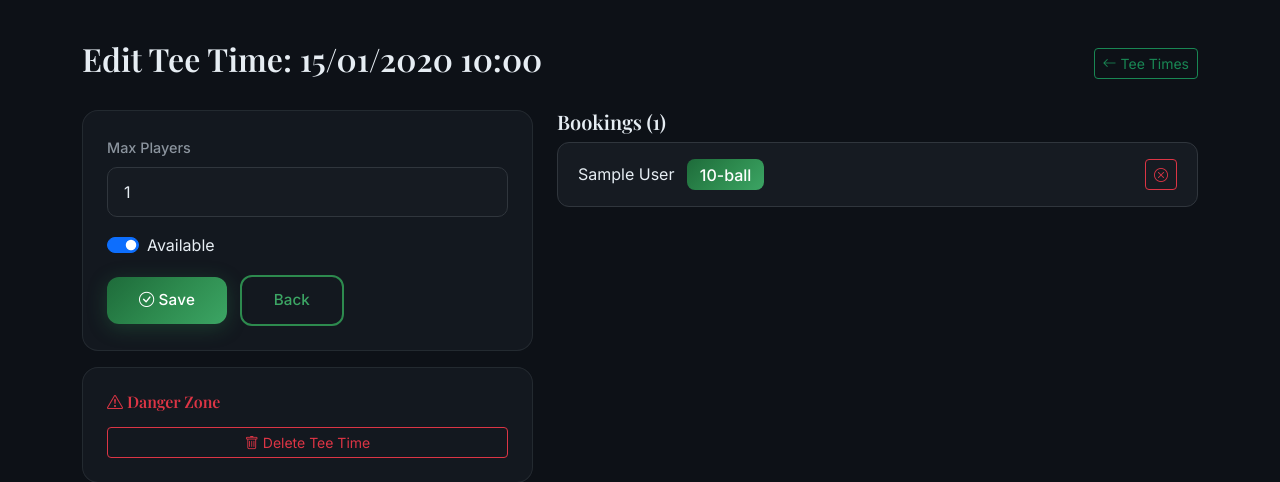
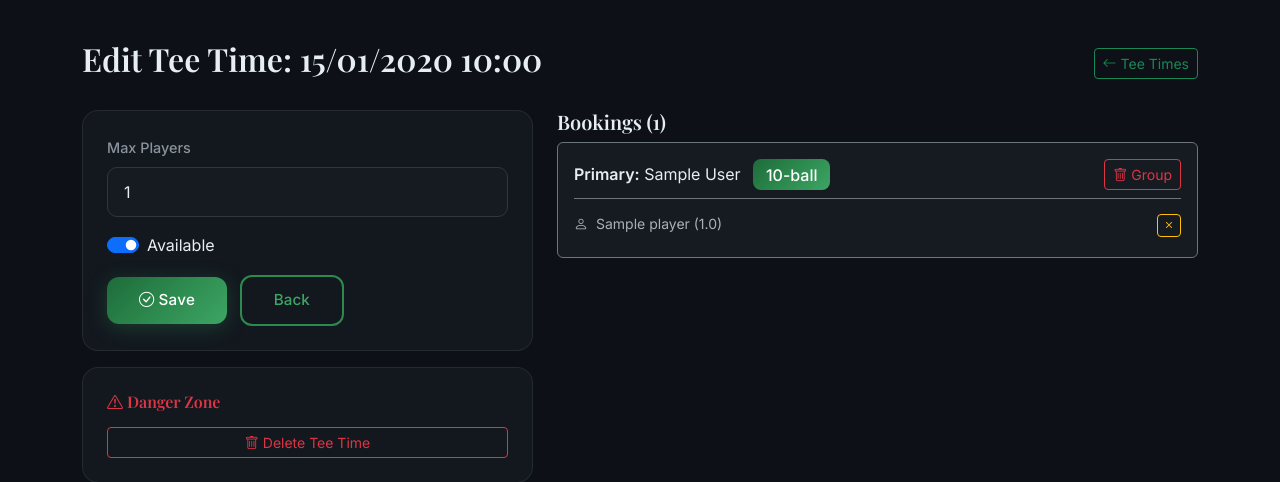
Before and after one commit to ayyadam/golf-web-app, a Flask app: page /admin/tee-times/1/edit in a window 1280 px wide. Shown: the part 60-542 px from the top of the page. Run offline with Flask 3, Linux system fonts and the light colour scheme; a user stored in the database is signed in; tables that the repository leaves empty hold one stand-in row (values such as "Sample post").

Commit message:
Display changes re handicaps

```diff
--- a/app/routes/admin.py
+++ b/app/routes/admin.py
@@ -2,7 +2,7 @@ from flask import Blueprint, render_template, redirect, url_for, flash, request
 from flask_login import current_user
 from ..extensions import db
 from ..models import (
-    Member, TeeTime, GeneralBooking,
+    Member, TeeTime, GeneralBooking, BookingPlayer,
     Competition, CompetitionTeeTime, CompetitionBooking,
     RangeTime, RangeBooking,
     Coach, CoachingTime, CoachingBooking,
@@ -73,6 +73,11 @@ def approve_membership(req_id):
         flash('This request has already been processed.', 'warning')
         return redirect(url_for('admin.membership_requests'))
 
+    handicap = _parse_hcp(request.form.get('handicap'))
+    if handicap is None or not (-10.0 <= handicap <= 54.0):
+        flash('A valid handicap between -10.0 and 54.0 must be provided to approve this membership.', 'danger')
+        return redirect(url_for('admin.membership_requests'))
+
     # Create member from request
     username = f"{req.first_name.lower()}.{req.last_name.lower()}"
     # Handle duplicate usernames
@@ -88,6 +93,7 @@ def approve_membership(req_id):
         email=req.email,
         telephone=req.telephone,
         username=username,
+        handicap=handicap,
         membership_type=req.membership_type,
         membership_start=date.today(),
     )
@@ -132,14 +138,16 @@ def manage_members():
         handicap = _parse_hcp(request.form.get('handicap'))
         membership_type = request.form.get('membership_type', 'Full Year')
 
-        if not all([first_name, last_name, email, telephone]):
-            flash('First name, last name, email, and telephone are required.', 'danger')
-            return redirect(url_for('admin.manage_members'))
+        if not all([first_name, last_name, email, telephone]) or handicap is None or not (-10.0 <= handicap <= 54.0):
+            flash('First name, last name, email, telephone, and a valid handicap (between -10.0 and 54.0) are required.', 'danger')
+            members = Member.query.order_by(Member.last_name).all()
+            return render_template('admin/members.html', members=members, form_data=request.form)
 
         # Check for duplicate email
         if Member.query.filter_by(email=email).first():
             flash('A member with this email already exists.', 'danger')
-            return redirect(url_for('admin.manage_members'))
+            members = Member.query.order_by(Member.last_name).all()
+            return render_template('admin/members.html', members=members, form_data=request.form)
 
         # Auto-generate username
         username = f"{first_name.lower()}.{last_name.lower()}"
@@ -200,7 +208,12 @@ def edit_member(member_id):
         member.last_name = request.form.get('last_name', member.last_name)
         member.email = request.form.get('email', member.email)
         member.telephone = request.form.get('telephone', member.telephone)
-        member.handicap = _parse_hcp(request.form.get('handicap'))
+        handicap = _parse_hcp(request.form.get('handicap'))
+        if handicap is not None and not (-10.0 <= handicap <= 54.0):
+            flash('Handicap must be between -10.0 and 54.0.', 'danger')
+            return redirect(url_for('admin.edit_member', member_id=member_id))
+
+        member.handicap = handicap
         member.membership_type = request.form.get(
             'membership_type', member.membership_type
         )
@@ -289,6 +302,16 @@ def edit_tee_time(tt_id):
             db.session.delete(booking)
             db.session.commit()
             flash(f'Booking by {booker} removed.', 'success')
+            return redirect(url_for('admin.edit_tee_time', tt_id=tt_id))
+
+        elif action == 'remove_player':
+            player_id = request.form.get('player_id', type=int)
+            player = BookingPlayer.query.get_or_404(player_id)
+            player_name = player.player_name
+            player.booking.group_size -= 1
+            db.session.delete(player)
+            db.session.commit()
+            flash(f'Player "{player_name}" removed from the booking.', 'success')
             return redirect(url_for('admin.edit_tee_time', tt_id=tt_id))
 
         elif action == 'delete_tee_time':
--- a/app/templates/admin/edit_tee_time.html
+++ b/app/templates/admin/edit_tee_time.html
@@ -42,21 +42,44 @@
             <div class="col-lg-7">
                 <h5>Bookings ({{ bookings|length }})</h5>
                 {% for b in bookings %}
-                <div class="booking-slot">
-                    <div class="d-flex justify-content-between align-items-center">
+                <div class="booking-slot mb-3 p-3 border border-secondary rounded">
+                    <div class="d-flex justify-content-between align-items-center mb-2">
                         <div>
+                            <strong>Primary:</strong>
                             <span>{% if b.member %}{{ b.member.full_name }}{% elif b.visitor %}{{ b.visitor.full_name }}
                                 (Visitor){% endif %}</span>
                             <span class="badge-agc ms-2">{{ b.group_size }}-ball</span>
                         </div>
                         <form method="POST" class="d-inline"
-                            onsubmit="return confirmAction(this, 'Remove this booking?')">
+                            onsubmit="return confirmAction(this, 'Remove this entire group booking?')">
                             <input type="hidden" name="csrf_token" value="{{ csrf_token() }}">
                             <input type="hidden" name="action" value="remove_booking">
                             <input type="hidden" name="booking_id" value="{{ b.id }}">
-                            <button class="btn btn-outline-danger btn-sm"><i class="bi bi-x-circle"></i></button>
+                            <button class="btn btn-outline-danger btn-sm"><i class="bi bi-trash"></i> Group</button>
                         </form>
                     </div>
+
+                    {% if b.players.count() > 0 %}
+                    <div class="border-top border-secondary pt-2 mt-2">
+                        <ul class="list-unstyled mb-0">
+                            {% for p in b.players %}
+                            <li class="d-flex justify-content-between align-items-center py-1">
+                                <span class="small text-muted"><i class="bi bi-person me-2"></i>{{ p.player_name }}
+                                    {% if p.handicap is not none %}({{ p.handicap | format_handicap }}){% endif %}
+                                </span>
+                                <form method="POST" class="d-inline"
+                                    onsubmit="return confirmAction(this, 'Remove {{ p.player_name }} from this group?')">
+                                    <input type="hidden" name="csrf_token" value="{{ csrf_token() }}">
+                                    <input type="hidden" name="action" value="remove_player">
+                                    <input type="hidden" name="player_id" value="{{ p.id }}">
+                                    <button class="btn btn-outline-warning btn-sm py-0 px-1" title="Remove Player"><i
+                                            class="bi bi-x"></i></button>
+                                </form>
+                            </li>
+                            {% endfor %}
+                        </ul>
+                    </div>
+                    {% endif %}
                 </div>
                 {% else %}<p class="text-muted">No bookings yet.</p>{% endfor %}
             </div>
```
Also changed, not shown: app/templates/admin/members.html (+13 -7 lines), app/templates/admin/membership_requests.html (+8 -2 lines), app/templates/member/dashboard.html (+15 -6 lines).
